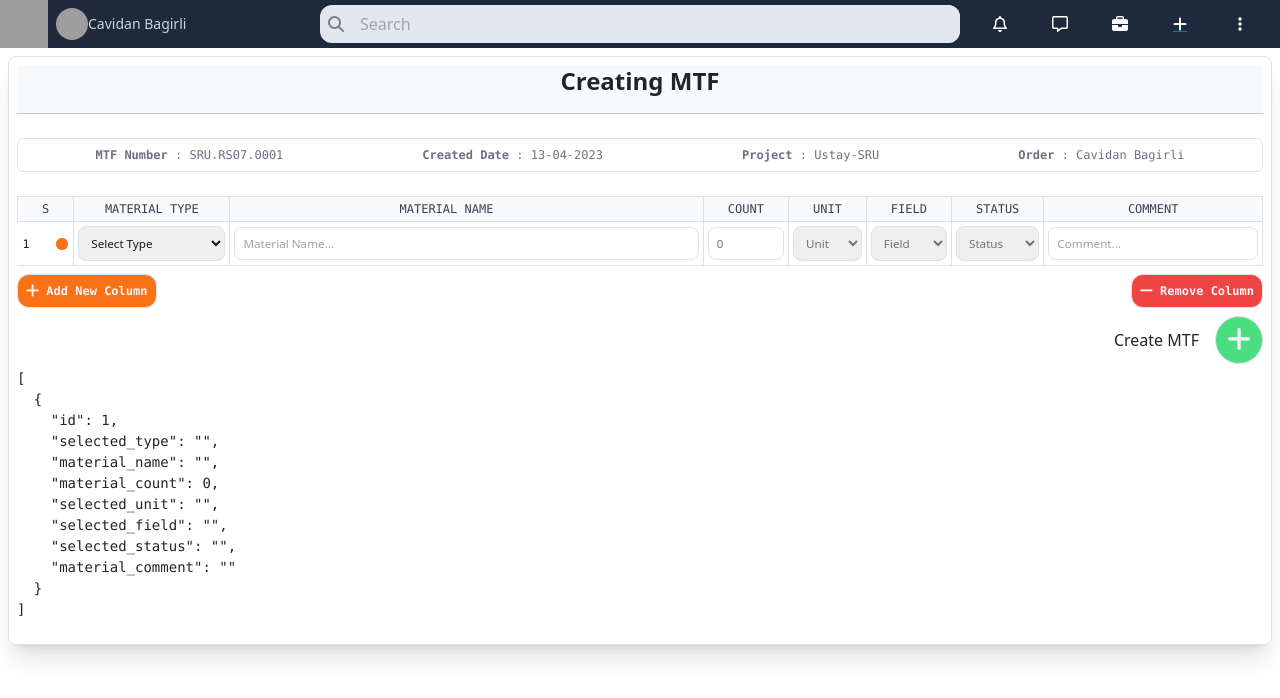
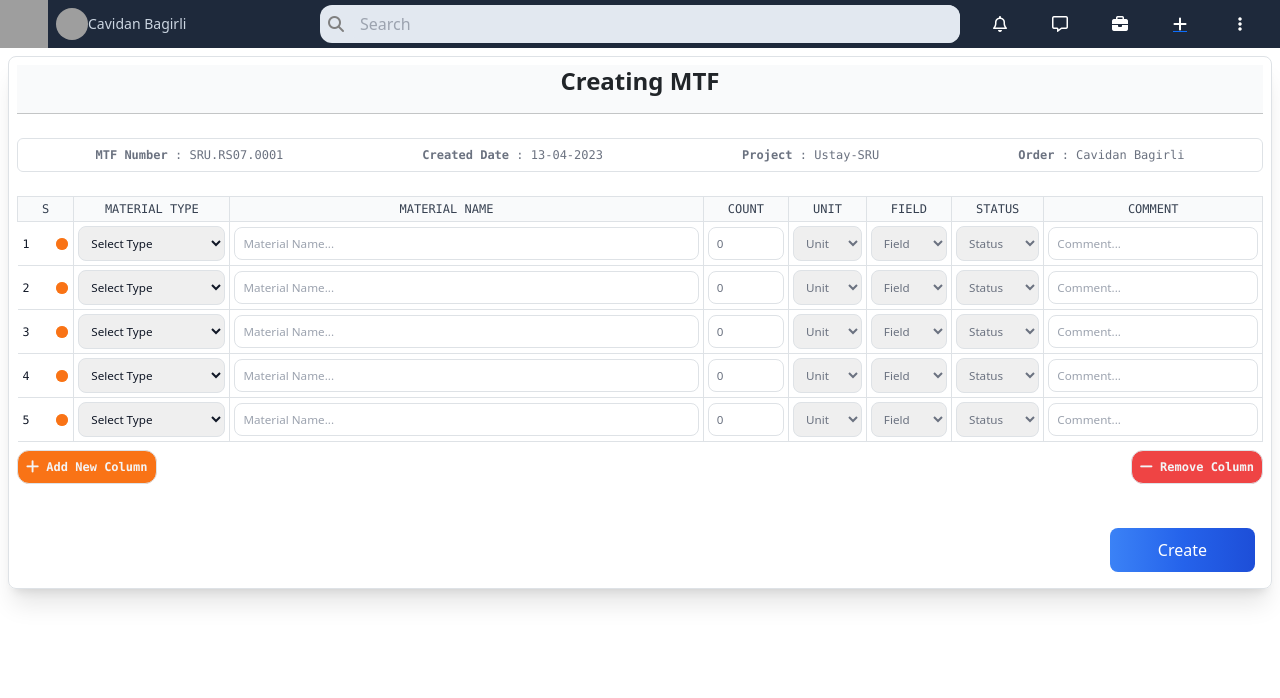
Before and after one commit to cavidanbagiri/UstaySCClient, a Vue app: page /order/createmtf in a window 1280 px wide. Shown: the top 698 px of the page. Built offline with nearby package versions, Linux system fonts and the light colour scheme; grey boxes are pictures that could not be loaded.

Commit message:
Fixing add product to the list

```diff
--- a/src/components/mtf_table/MTF_Create_Button.vue
+++ b/src/components/mtf_table/MTF_Create_Button.vue
@@ -1,15 +1,24 @@
+
 <template>
-    <div class="flex items-center justify-end">
-            <span class="p-3">Create MTF</span>
-            <button @click="addNewColumn" class="  py-1 px-2 my-1 text-lg w-12 h-12 outline-none font-mono font-bold border text-gray-100 rounded-full bg-green-400">
+    <div class="flex items-center justify-end mt-10">
+            <!-- <button @click="createMTF" class="  py-1 px-2 my-1 text-lg w-12 h-12 outline-none font-mono font-bold border text-gray-100 rounded-full bg-green-400">
                 <i class="fa-solid fa-plus fa-xl"></i>
-            </button>
+            </button> -->
+            <button type="button"  @click="createMTF"  class="text-white bg-gradient-to-r from-blue-500 via-blue-600 to-blue-700
+             hover:bg-gradient-to-br focus:ring-4 focus:outline-none focus:ring-blue-300 dark:focus:ring-blue-800
+              font-medium rounded-lg text-md px-5 py-2.5 text-center mr-2 mb-2">Create</button>
         </div>
 </template>
 
 <script setup>
 
+    const prop = defineProps(['order_list']);
 
+    const createMTF = () => {
+        for(let i of prop.order_list){
+            console.log(i.material_name);
+        }
+    }
 
 </script>
 
--- a/src/components/mtf_table/MTF_Table_Comp.vue
+++ b/src/components/mtf_table/MTF_Table_Comp.vue
@@ -20,8 +20,8 @@
         <MTF_Table_Row_Count_Comp @emitAddNewRow = "addNewRow" @emitRemoveRow="removeRow"/>
 
         <!-- Create MTF Button-->
-        <MTF_Create_Comp/>
-        <pre>{{ order_list }}</pre>
+        <MTF_Create_Comp :order_list=order_list />
+
     </div>
 </template>
 
@@ -36,7 +36,7 @@
     import MTF_Create_Comp from './MTF_Create_Button.vue';
 
     /************************************************* Row Management ****************/
-    const row_size = ref(1);
+    const row_size = ref(5);
     const addNewRow = () => row_size.value += 1;
     const removeRow = () =>  row_size.value >1 ? row_size.value -= 1 : row_size.value
     /****************************************************************************** */
--- a/src/components/mtf_table/MTF_Table_TBody_Each_Row_Comp.vue
+++ b/src/components/mtf_table/MTF_Table_TBody_Each_Row_Comp.vue
@@ -98,7 +98,7 @@ const each = ref({
 });
 
 watchEffect(()=>{
-    prop.order_list.push(each);
+    prop.order_list.push(each.value);
 })
 
 </script>
```
